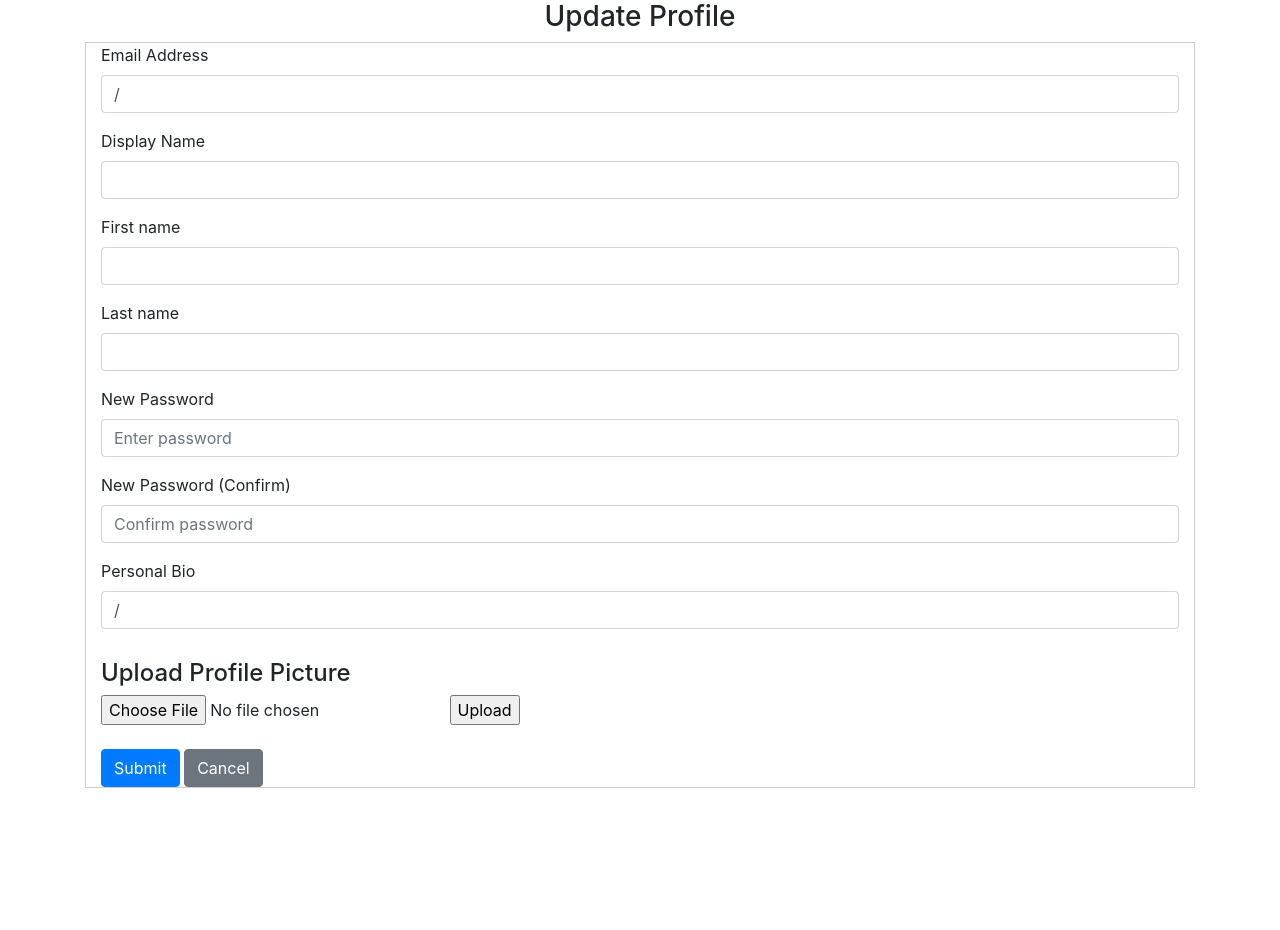
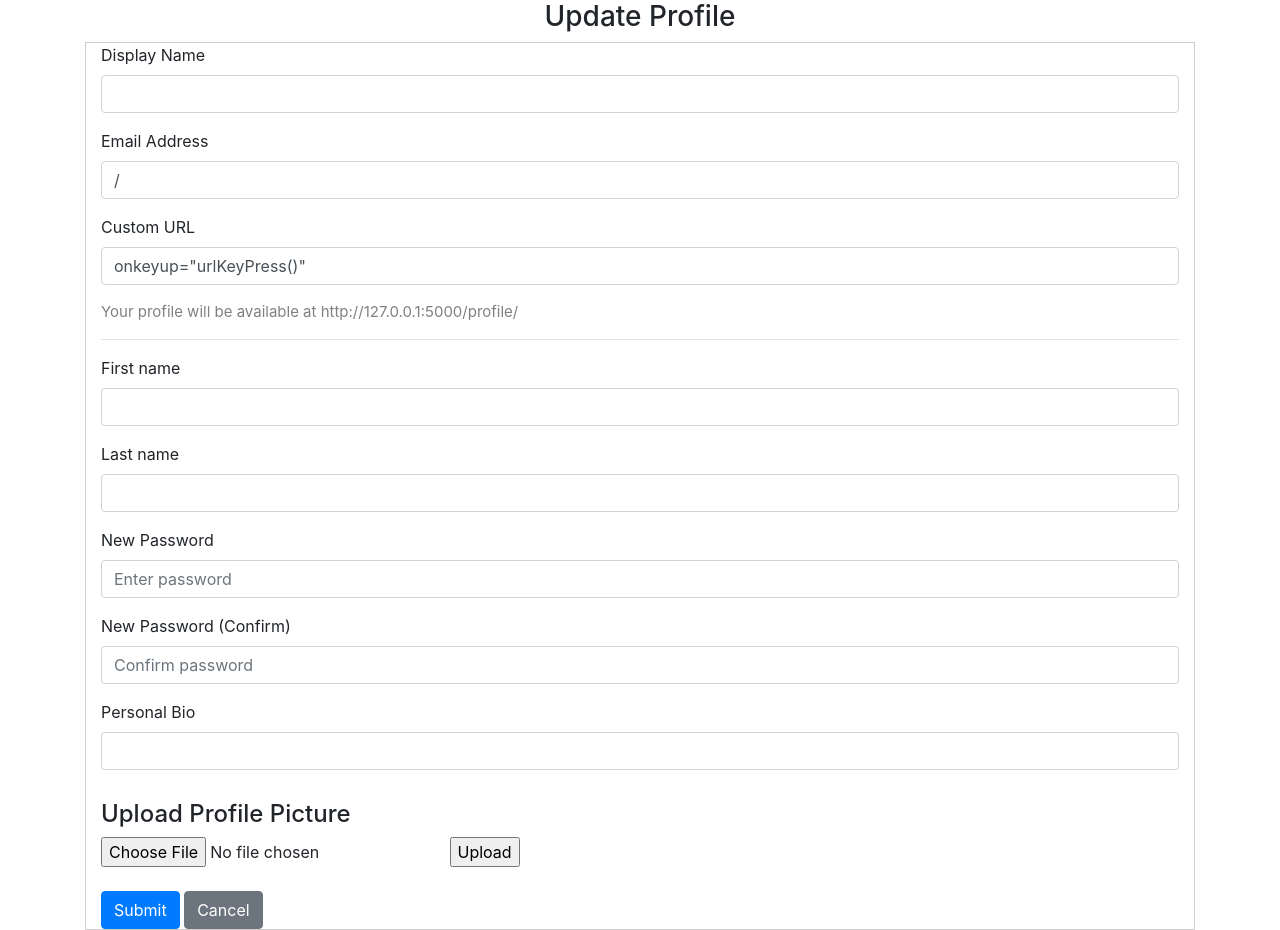
Before and after one commit to benjamin-lai/myrecipes, a Flask app: template website/templates/edit_profile.html in a window 1280 px wide. Shown: the part 56-986 px from the top of the page. Before the commit the page ends 844 px from the top, so only its background shows below. Run offline with Flask 2, Linux system fonts and the light colour scheme; the template is opened without the code that fills it, so the values that code supplies are empty; some libraries are stand-ins or nearby versions.

Commit message:
Fully Working custom_url implemented, adding pycache to gitignore

```diff
--- a/website/auth.py
+++ b/website/auth.py
@@ -82,7 +82,8 @@ def sign_up_fn(email, first_name, last_name, password1, password2):
         image_file = url_for('static', filename='default_user.jpg')
 
         # Create default profile for new user
-        new_profile = Profiles(first_name=first_name, last_name=last_name, display_name=first_name + ' ' +  last_name, profile_pic=image_file, bio=bio, owns=new_user.id)
+        new_profile = Profiles(first_name=first_name, last_name=last_name, display_name=first_name + ' ' +
+            last_name, profile_pic=image_file, bio=bio, custom_url=None, owns=new_user.id)
 
         db.session.add(new_profile)
         db.session.commit()             # Commits changes
--- a/website/models.py
+++ b/website/models.py
@@ -24,7 +24,7 @@ class Profiles(db.Model, UserMixin):
     profile_pic = db.Column(db.String(150))
     temp_pic = db.Column(db.String(150))
     bio = db.Column(db.String(150))
-    custom_url = db.Column(db.String(150))
+    custom_url = db.Column(db.String(150), unique=True)
     owns = db.Column(db.Integer, db.ForeignKey('users.id'))
 
 
--- a/website/templates/edit_profile.html
+++ b/website/templates/edit_profile.html
@@ -6,6 +6,16 @@
 
     <h3 align="center">Update Profile</h3>
     <div class="container-fluid" style="border:1px solid #cecece;">
+        <div class="form-group">
+        <label for="username">Display Name</label>
+        <input
+            type="text"
+            class="form-control"
+            id="username"
+            name="username"
+            value="{{profile.display_name}}"
+        />
+        </div>
         <div class="form-group">
         <label for="email">Email Address</label>
         <input
@@ -16,16 +26,40 @@
             value={{current_user.email}}
         />
         </div>
+        {% if profile.custom_url == None %}
         <div class="form-group">
-        <label for="username">Display Name</label>
-        <input
-            type="text"
-            class="form-control"
-            id="username"
-            name="username"
-            value="{{profile.display_name}}"
-        />
-        </div>
+            <label for="custom_url">Custom URL</label>
+            <input
+                type="text"
+                class="form-control"
+                id="custom_url"
+                name="custom_url"
+                onkeyup="urlKeyPress()"
+            />
+            </div>
+            <div style="color:grey;font-size:15px" id="demo_url">Your profile will be available at http://127.0.0.1:5000/profile/{{profile.profile_id}}</div>
+        {% else %}
+        <div class="form-group">
+            <label for="custom_url">Custom URL</label>
+            <input
+                type="text"
+                class="form-control"
+                id="custom_url"
+                name="custom_url"
+                value={{profile.custom_url}}
+                onkeyup="urlKeyPress()"
+            />
+            </div>
+            <div style="color:grey;font-size:15px" id="demo_url">Your profile will be available at http://127.0.0.1:5000/profile/{{profile.custom_url}}</div>
+        {% endif %}
+        <script type="text/javascript">
+        function urlKeyPress() {
+            document.getElementById("demo_url").innerHTML = "Your profile will be available at http://127.0.0.1:5000/profile/"
+                +document.getElementById("custom_url").value
+        }
+
+        </script>
+        <hr>
         <div class="form-group">
             <label for="first_name">First name</label>
             <input
@@ -75,8 +109,7 @@
             class="form-control"
             id="user_bio"
             name="user_bio"
-            rows="5"
-            value={{profile.bio}}
+            value="{{profile.bio}}"
             />
         </div>
         <!-- Upload Profile Picture. Can do the same for banner feature-->
```
Also changed, not shown: website/profile.py (+42 -16 lines), 1 other file.
